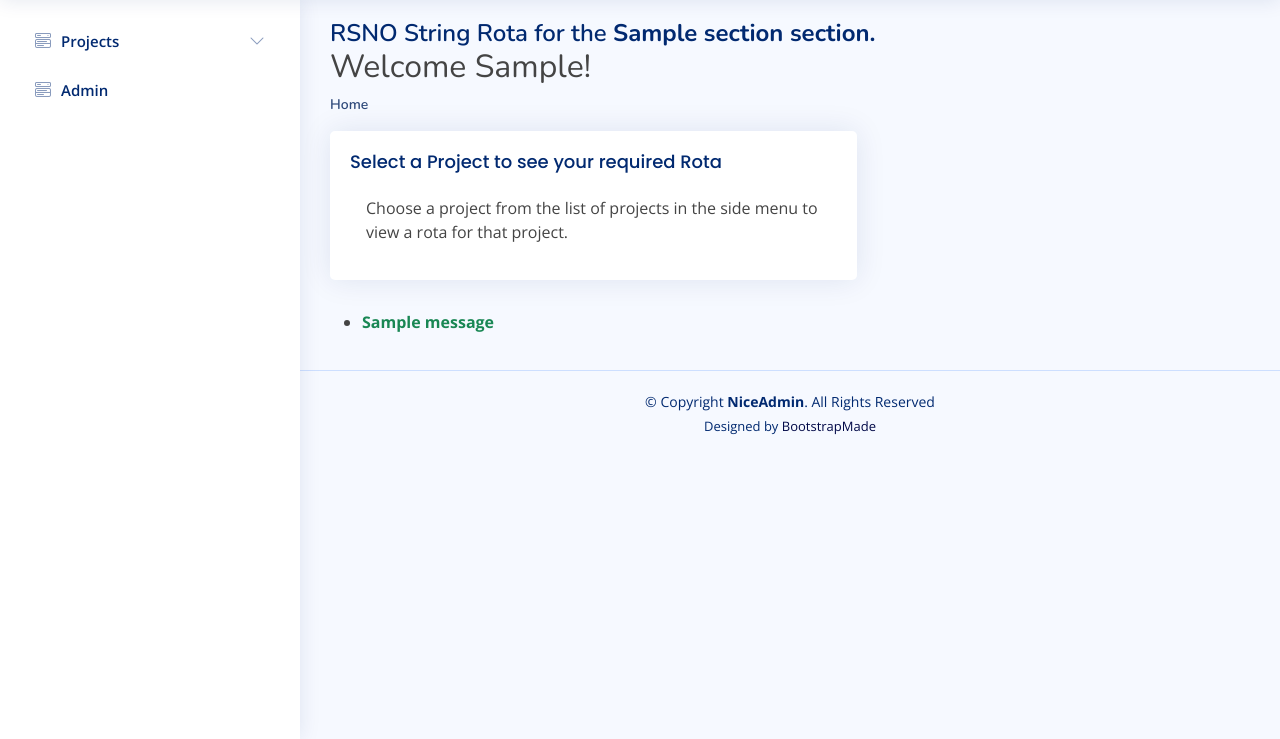
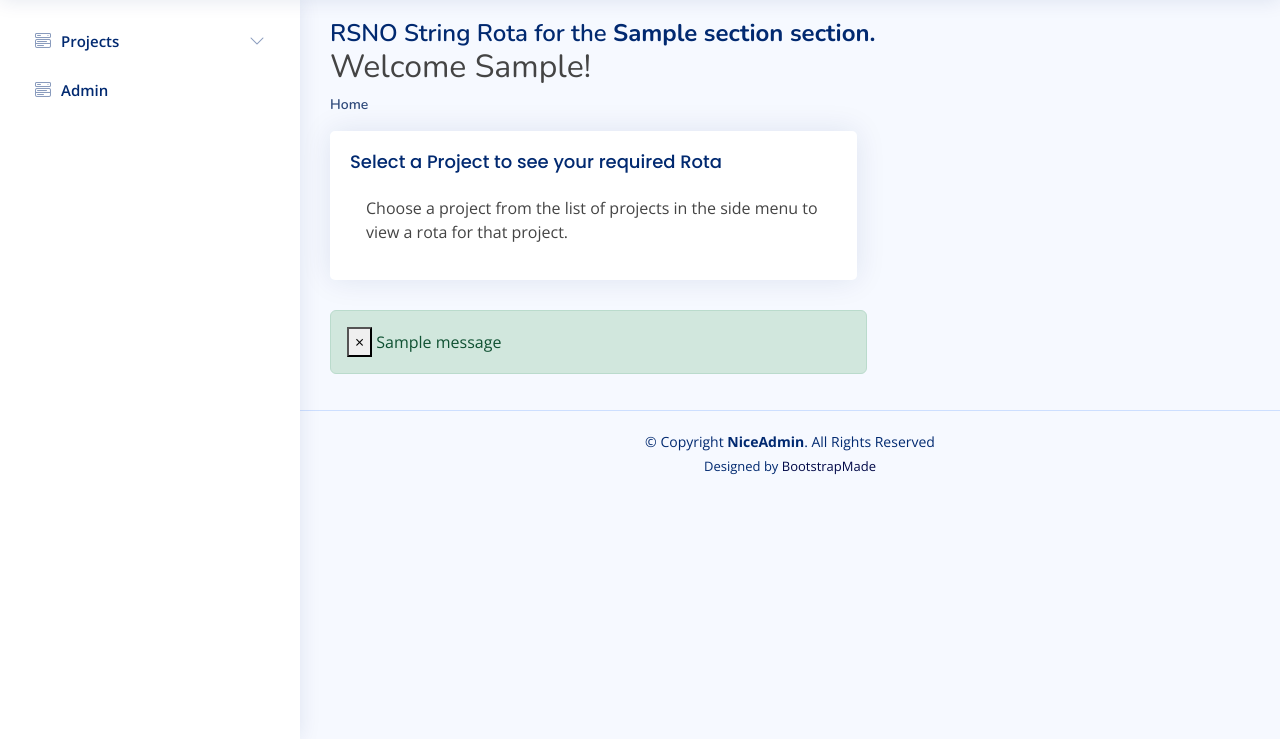
Before and after one commit to mikerae/string-rota, a Django app: page /string_rota/ in a window 1280 px wide. Shown: the part 61-800 px from the top of the page. Run offline with Django 4.2, Linux system fonts and the light colour scheme; a user stored in the database is signed in; tables that the repository leaves empty hold one stand-in row (values such as "Sample post"); one stand-in notice (Sample message) is shown; parts of the project's set-up code (start-up, migrations or seed data) failed here and were passed over; some libraries are stand-ins or nearby versions.

Commit message:
[#176] Update Messages
Add boilerplate Bootstrap Alerts to home.html and rota.html
	modified:   string_rota/templates/string_rota/home.html
	modified:   string_rota/templates/string_rota/rota.html

Add Boostrap JS links to the bottom of base.html
	modified:   templates/base.html

Add testing of Update Messages to README
	modified:   README.md
	new file:   readme_assets/images/testing-issue176.png

```diff
--- a/string_rota/templates/string_rota/home.html
+++ b/string_rota/templates/string_rota/home.html
@@ -34,27 +34,44 @@
             </div>
           </div>
         </div>
+
+        <!-- <div class="row"> -->
+        <div class="col-lg-7">
           <!-- Messages -->
-        <div class="row">
-          <div class="col-12">
           {% if messages %}
-            <ul class="messages">
           {% for message in messages %}
           {% with message.level as level %}
-              <li>
           {% if level == 40 %}
-                <span class="text-danger"><strong>{{ message }}</strong></span>
+          <div class="alert alert-dismissible alert-danger" role="alert">
+            <button type="button" class="close" data-dismiss="alert" aria-label="Close">
+              <span aria-hidden="true">&times;</span>
+            </button>
+            {{ message | safe }}
+              </div>
             {% elif level == 30 %}
-                <span class="text-warning"><strong>{{ message }}</strong></span>
+            <div class="alert alert-dismissible alert-warning" role="alert">
+              <button type="button" class="close" data-dismiss="alert" aria-label="Close">
+                <span aria-hidden="true">&times;</span>
+              </button>
+              {{ message | safe }}
+              </div>
               {% elif level == 25 %}
-                <span class="text-success"><strong>{{ message }}</strong></span>
+              <div class="alert alert-dismissible alert-success" role="alert">
+                <button type="button" class="close" data-dismiss="alert" aria-label="Close">
+                  <span aria-hidden="true">&times;</span>
+                </button>
+                {{ message | safe }}
+                </div>
                 {% else %}
-                <span class="text-info"><strong>{{ message }}</strong></span>
+                <div class="alert alert-dismissible alert-info" role="alert">
+                  <button type="button" class="close" data-dismiss="alert" aria-label="Close">
+                    <span aria-hidden="true">&times;</span>
+                  </button>
+                  {{ message | safe }}
+                  </div>
                   {% endif %}
-              </li>
                   {% endwith %}
                   {% endfor %}
-            </ul>
                   {% endif %}
                 </div>
               </div>
@@ -66,7 +83,8 @@
                     <h2 class="card-title">
                       Register a Player
                     </h2>
-              <p class="ps-3">To enable an existing member {% if not office %}the {{section}} section{% endif %} to
+                    <p class="ps-3">To enable an existing member {% if not office %}the {{section}} section{% endif %}
+                      to
                       access this app, please choose
                       "Register a Player" from the side menu.</p>
                   </div>
--- a/templates/base.html
+++ b/templates/base.html
@@ -238,6 +238,17 @@
         <!-- Template Main JS File -->
         <script src="{% static 'assets/js/main.js' %}"></script>
 
+        <!-- Bootstrap JS -->
+        <script src="https://code.jquery.com/jquery-3.2.1.slim.min.js"
+            integrity="sha384-KJ3o2DKtIkvYIK3UENzmM7KCkRr/rE9/Qpg6aAZGJwFDMVNA/GpGFF93hXpG5KkN" crossorigin="anonymous">
+        </script>
+        <script src="https://cdn.jsdelivr.net/npm/popper.js@1.12.9/dist/umd/popper.min.js"
+            integrity="sha384-ApNbgh9B+Y1QKtv3Rn7W3mgPxhU9K/ScQsAP7hUibX39j7fakFPskvXusvfa0b4Q" crossorigin="anonymous">
+        </script>
+        <script src="https://cdn.jsdelivr.net/npm/bootstrap@4.0.0/dist/js/bootstrap.min.js"
+            integrity="sha384-JZR6Spejh4U02d8jOt6vLEHfe/JQGiRRSQQxSfFWpi1MquVdAyjUar5+76PVCmYl" crossorigin="anonymous">
+        </script>
+
     </body>
 
 </html>
```
Also changed, not shown: string_rota/templates/string_rota/rota.html (+32 -11 lines), README.md, readme_assets/images/testing-issue176.png (added). Lines whose indentation alone changed are shown as unchanged.
